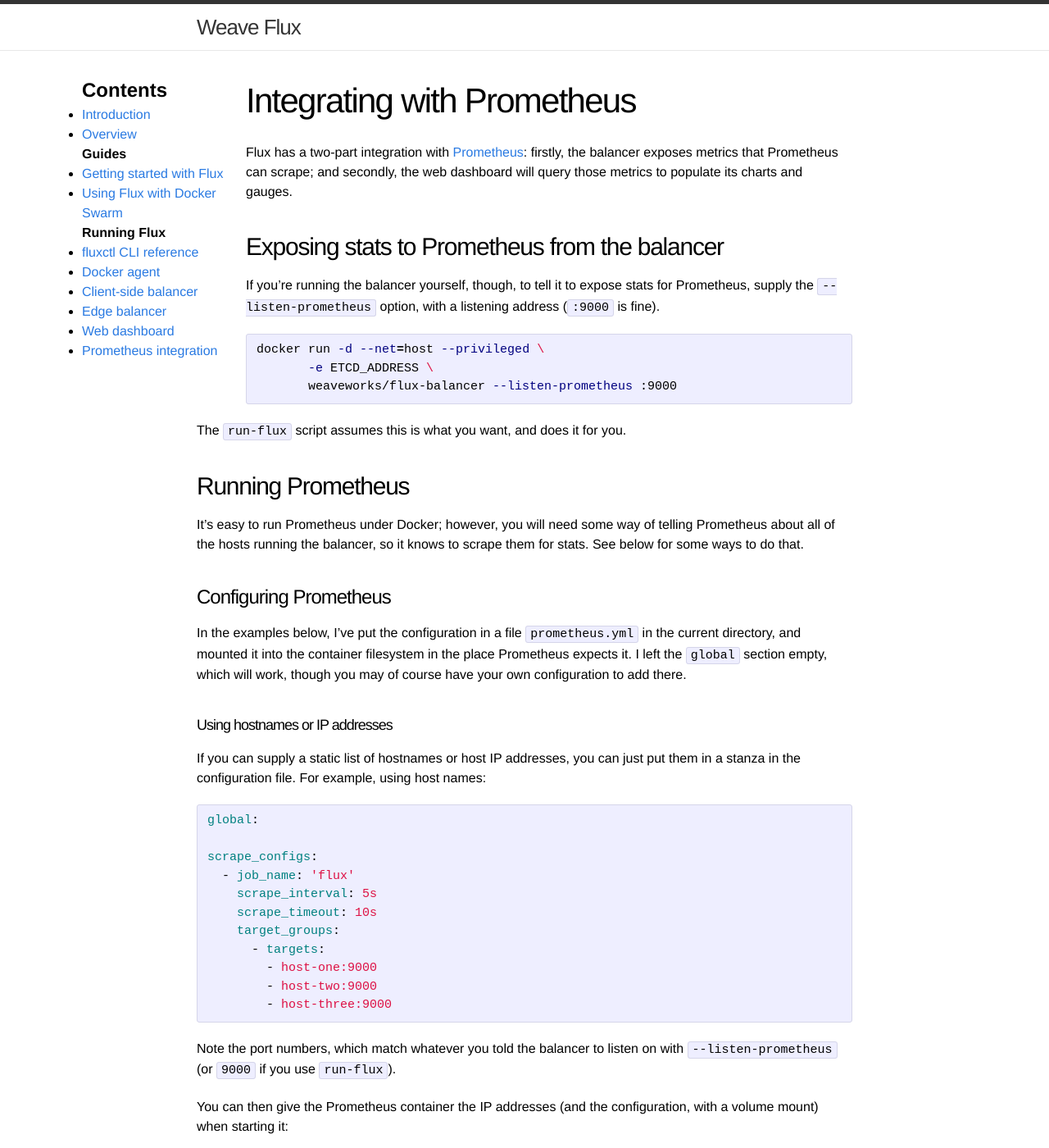
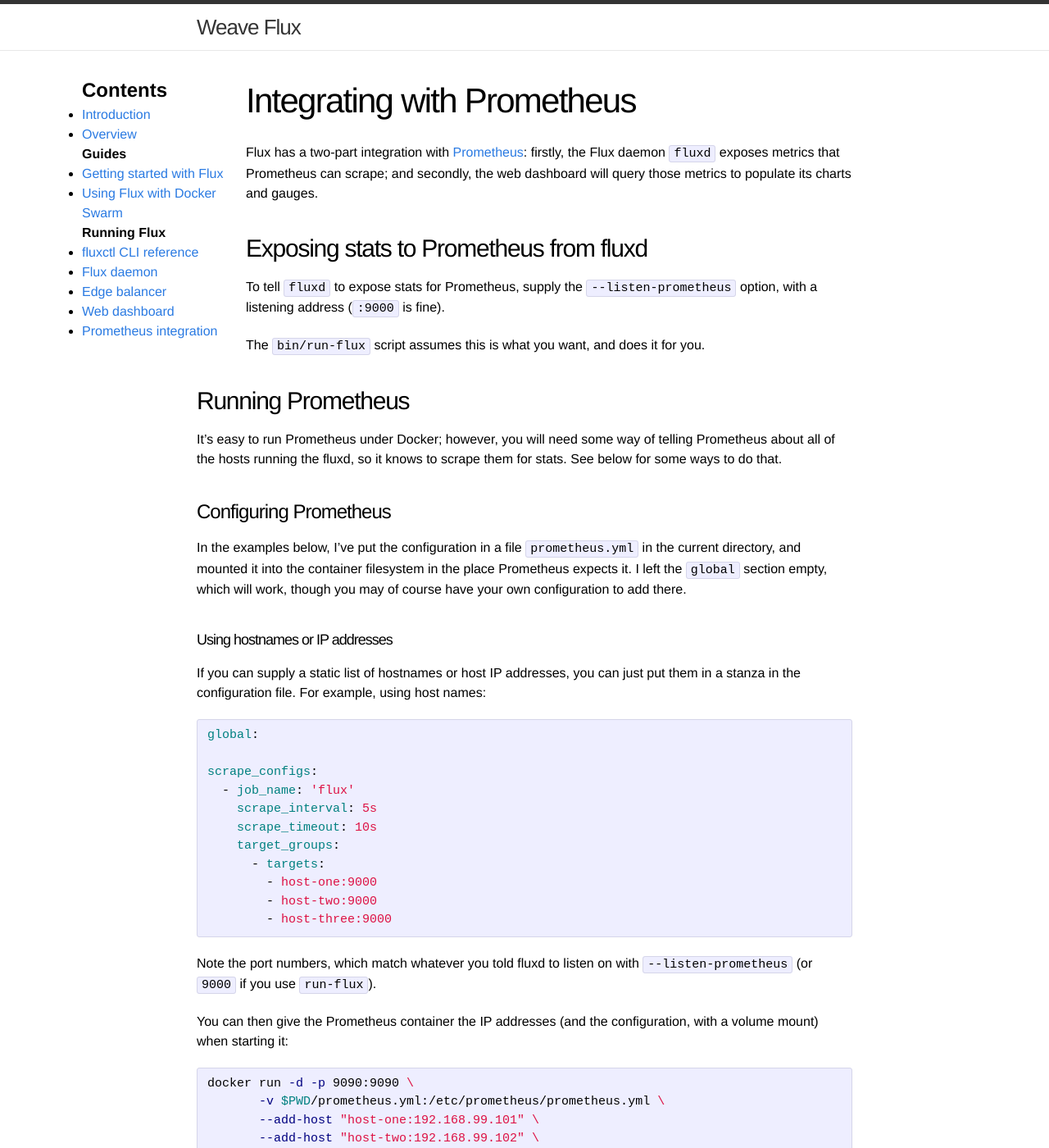
Before and after one commit to weaveworks-experiments/flux-classic, a Jekyll site: the page built from site/prometheus.md, in a window 1280 px wide and 1400 px high. Shown: the whole window at 82% size. Built offline with Jekyll 4.4.1, drawn with Linux system fonts in a browser that asks for light colours; some of the changed text lies outside the part shown.

Commit message:
Docs (and usage) changes: agent + balancer = fluxd
Most remaining changes; the Swarm guide is left to do.

````diff
--- a/site/_includes/contents.html
+++ b/site/_includes/contents.html
@@ -12,8 +12,7 @@
 <h4>Running Flux</h4>
 <ul>
   <li><a href="fluxctl">fluxctl CLI reference</a></li>
-  <li><a href="agent">Docker agent</a></li>
-  <li><a href="balancer">Client-side balancer</a></li>
+  <li><a href="daemon">Flux daemon</a></li>
   <li><a href="edgebal">Edge balancer</a></li>
   <li><a href="web">Web dashboard</a></li>
   <li><a href="prometheus">Prometheus integration</a></li>
--- a/site/prometheus.md
+++ b/site/prometheus.md
@@ -4,31 +4,24 @@
 ---
 
 Flux has a two-part integration with [Prometheus][prom-site]: firstly,
-the balancer exposes metrics that Prometheus can scrape; and secondly,
-the web dashboard will query those metrics to populate its charts and
-gauges.
+the Flux daemon `fluxd` exposes metrics that Prometheus can scrape;
+and secondly, the web dashboard will query those metrics to populate
+its charts and gauges.
 
-## Exposing stats to Prometheus from the balancer
+## Exposing stats to Prometheus from fluxd
 
-If you're running the balancer yourself, though, to tell it to expose
-stats for Prometheus, supply the `--listen-prometheus` option, with a
-listening address (`:9000` is fine).
+To tell `fluxd` to expose stats for Prometheus, supply the
+`--listen-prometheus` option, with a listening address (`:9000` is
+fine).
 
-```bash
-docker run -d --net=host --privileged \
-       -e ETCD_ADDRESS \
-       weaveworks/flux-balancer --listen-prometheus :9000
-```
-
-The `run-flux` script assumes this is what you want, and does it for
-you.
+The `bin/run-flux` script assumes this is what you want, and does it
+for you.
 
 ## Running Prometheus
 
 It's easy to run Prometheus under Docker; however, you will need some
-way of telling Prometheus about all of the hosts running the balancer,
-so it knows to scrape them for stats. See below for some ways to do
-that.
+way of telling Prometheus about all of the hosts running the fluxd, so
+it knows to scrape them for stats. See below for some ways to do that.
 
 ### Configuring Prometheus
 
@@ -58,9 +51,8 @@
         - host-three:9000
 ```
 
-Note the port numbers, which match whatever you told the balancer to
-listen on with `--listen-prometheus` (or `9000` if you use
-`run-flux`).
+Note the port numbers, which match whatever you told fluxd to listen
+on with `--listen-prometheus` (or `9000` if you use `run-flux`).
 
 You can then give the Prometheus container the IP addresses (and the
 configuration, with a volume mount) when starting it:
@@ -105,8 +97,7 @@
 ```
 
 The `$(weave expose)` is needed to give the host an IP address on the
-Weave network, since the balancer runs in the host's network
-namespace.
+Weave network, since fluxd runs in the host's network namespace.
 
 [prom-site]: https://github.com/prometheus/prometheus
 [prom-sd]: http://prometheus.io/docs/operating/configuration/#scrape-configurations-scrape_config
````
Also changed, not shown: site/agent.md (deleted, +0 -60 lines), site/balancer.md (deleted, +0 -73 lines), site/daemon.md (added, +102 -0 lines), site/edgebal.md (+4 -4 lines), site/getstarted.md (+6 -2 lines), site/overview.md (+6 -8 lines), 2 other files.
